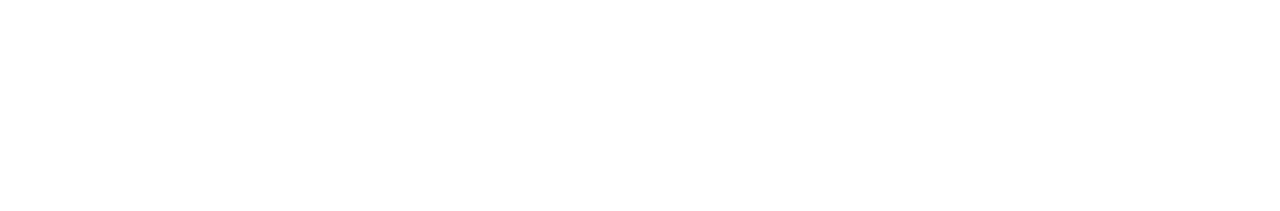
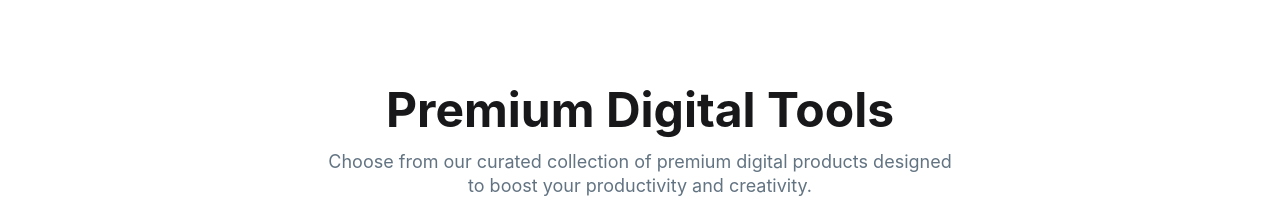
Before and after one commit to nasrullah-sheikh-noman/DigiTools, a React (Vite) app: page / in a window 1280 px wide. Shown: the part 1130-1341 px from the top of the page. Before the commit the page ends 1056 px from the top, so only its background shows below. Built offline with nearby package versions, Linux system fonts and the light colour scheme.

Commit message:
add premium header and subheader

```diff
--- a/src/components/activity/Activity.jsx
+++ b/src/components/activity/Activity.jsx
@@ -3,7 +3,7 @@
 const Activity = () => {
   return (
     <div>
-      <div className='bg-[#4F39F6] py-10'>
+      <div className='bg-[#4F39F6] py-10 my-18'>
         <div className='max-w-250 mx-auto flex justify-between'>
           <div className='space-y-2'>
             <h2 className='font-bold text-7xl text-white'>50K</h2>
@@ -21,6 +21,12 @@
           </div>
         </div>
       </div>
+
+      <div className='flex flex-col justify-center itmes-center max-300 mx-auto space-y-4 py-4'>
+        <h2 className='text-5xl font-bold mx-auto'>Premium Digital Tools</h2>
+        <h5 className='text-[#627382] text-lg leading-6 flex mx-auto justify-center items-center text-center'>Choose from our curated collection of premium digital products designed <br /> to boost your productivity and creativity.</h5>
+      </div>
+
     </div>
   );
 };
```
